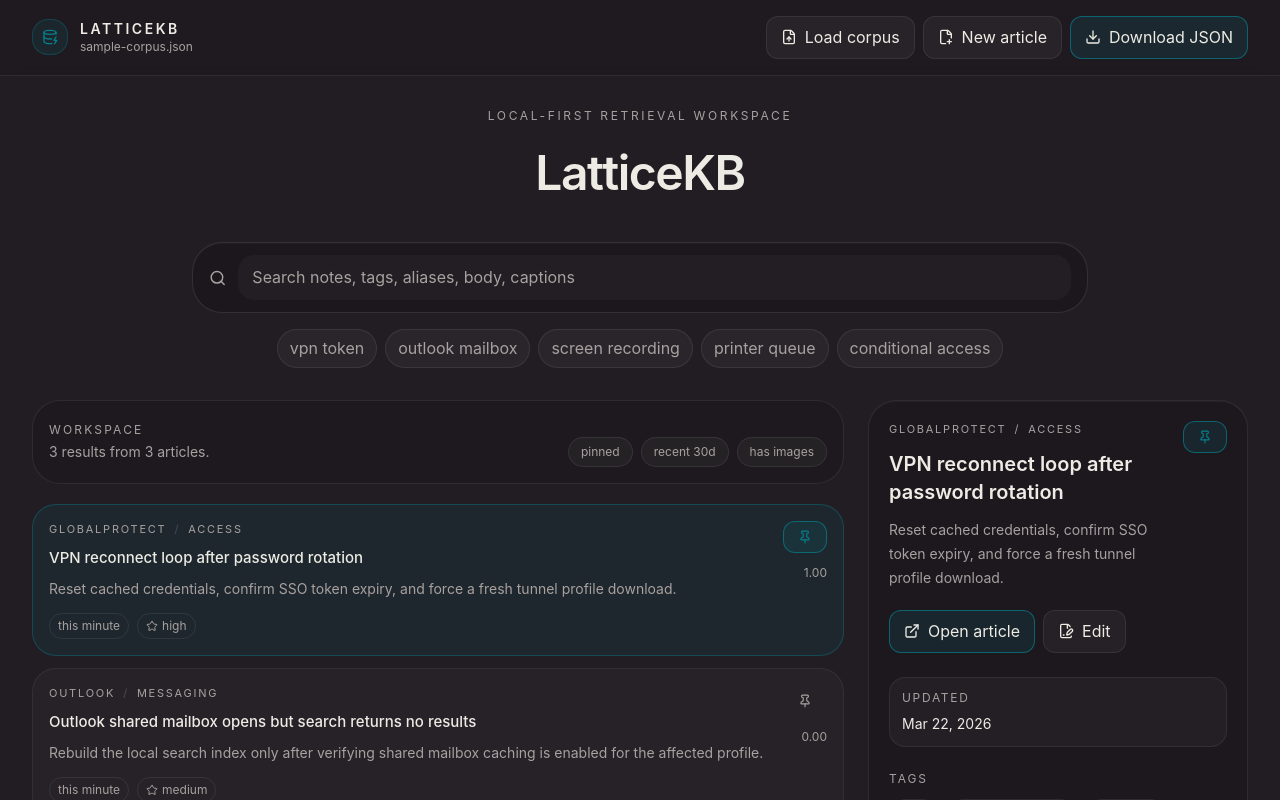
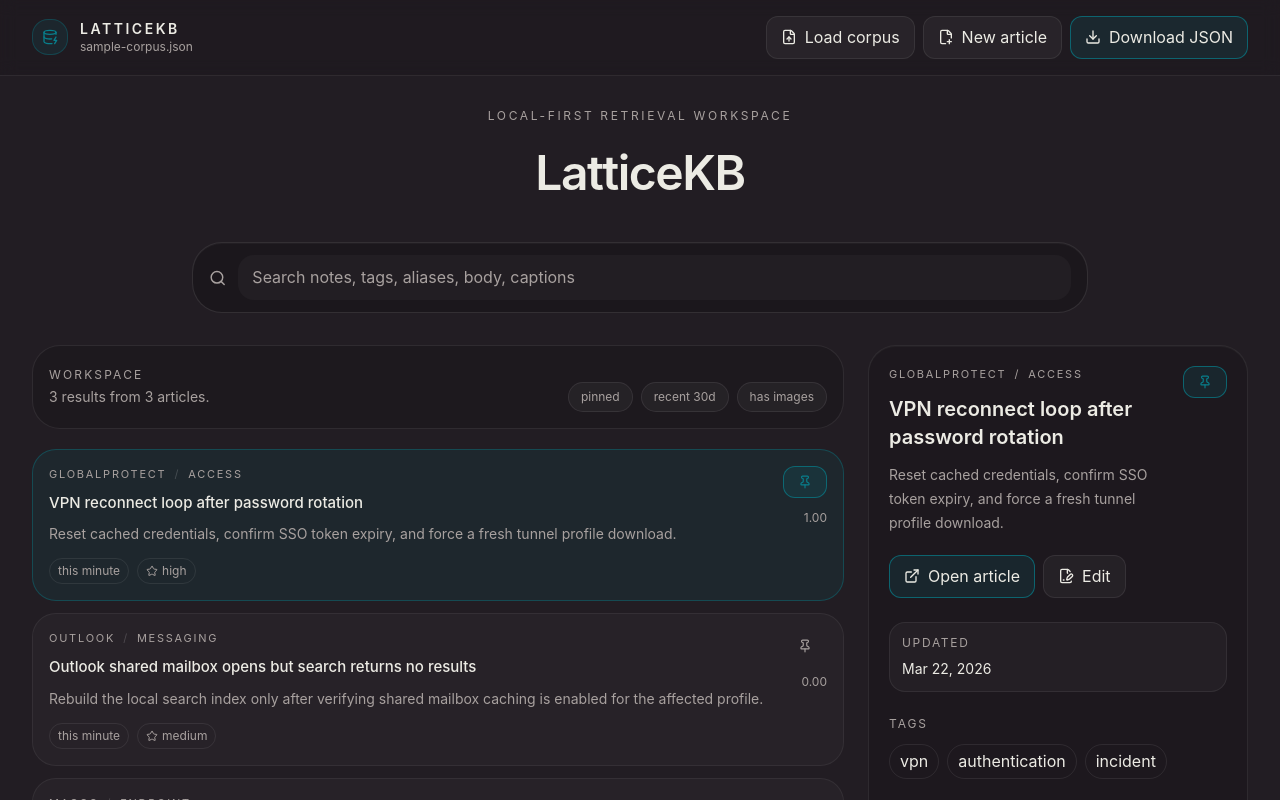
Before and after one commit to LatticeKB/LatticeKB.github.io, a React (Vite) app: page / in a window 1280 px wide. Shown: the top 800 px of the page. Built offline with nearby package versions, Linux system fonts and the light colour scheme.

Commit message:
Remove quick search chips

```diff
--- a/src/pages/workspace/WorkspacePage.tsx
+++ b/src/pages/workspace/WorkspacePage.tsx
@@ -88,7 +88,6 @@ export function WorkspacePage() {
         <SearchSection
           query={controller.query}
           onQueryChange={controller.setQuery}
-          onQuickQuery={controller.setQuery}
         />
 
         <WorkspaceLayout
--- a/src/pages/workspace/components/SearchSection.tsx
+++ b/src/pages/workspace/components/SearchSection.tsx
@@ -1,13 +1,11 @@
-import { QueryChips } from './QueryChips';
 import { SearchBar } from './SearchBar';
 
 type Props = {
   query: string;
   onQueryChange: (value: string) => void;
-  onQuickQuery: (value: string) => void;
 };
 
-export function SearchSection({ query, onQueryChange, onQuickQuery }: Props) {
+export function SearchSection({ query, onQueryChange }: Props) {
   return (
     <section className="mx-auto max-w-5xl px-5 pt-8 pb-8 sm:px-6 lg:px-8">
       <div className="text-center">
@@ -18,7 +16,6 @@ export function SearchSection({ query, onQueryChange, onQuickQuery }: Props) {
       </div>
       <div className="mt-8">
         <SearchBar query={query} onQueryChange={onQueryChange} />
-        <QueryChips onSelect={onQuickQuery} />
       </div>
     </section>
   );
```
